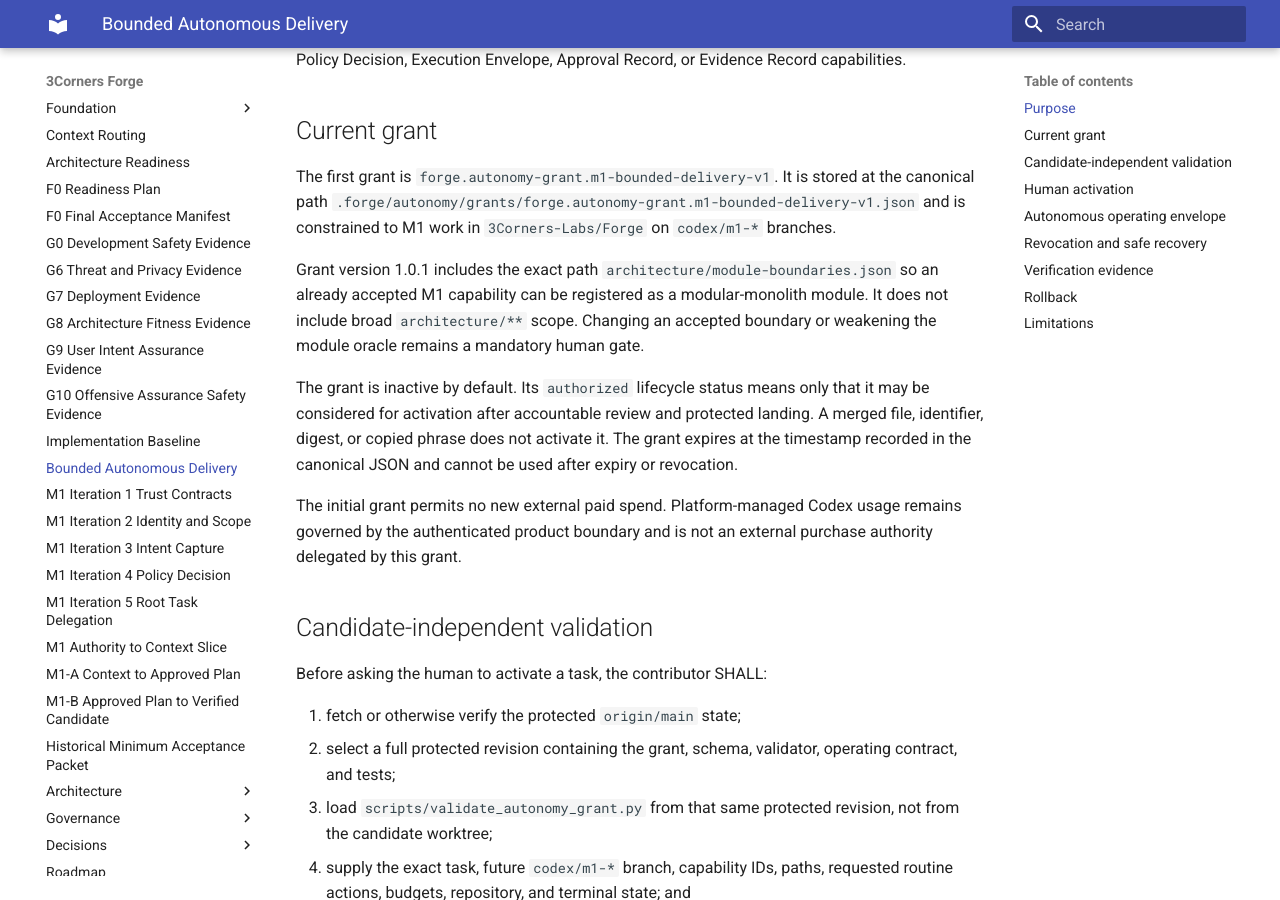
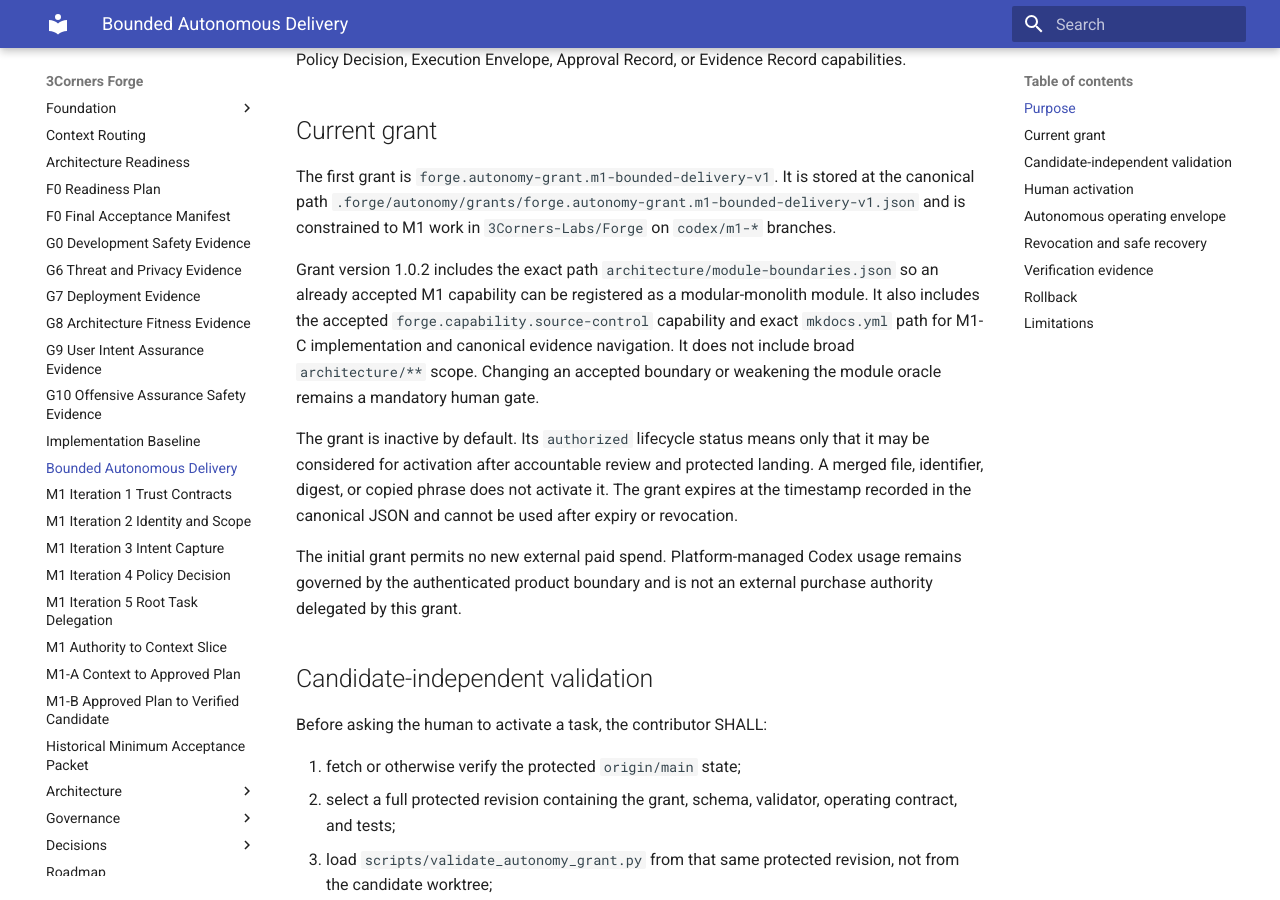
Before and after one commit to 3Corners-Labs/Forge, an MkDocs documentation site: the page built from docs/governance/bounded-autonomous-delivery.md, in a window 1280 px wide and 900 px high, scrolled down 393 px. Built offline with MkDocs 1.6.1 and Material for MkDocs 9.7.7, drawn with Linux system fonts in a browser that asks for light colours.

Commit message:
Authorize Source Control in bounded M1 grant (#29)

```diff
--- a/docs/governance/bounded-autonomous-delivery.md
+++ b/docs/governance/bounded-autonomous-delivery.md
@@ -22,11 +22,13 @@
 path `.forge/autonomy/grants/forge.autonomy-grant.m1-bounded-delivery-v1.json`
 and is constrained to M1 work in `3Corners-Labs/Forge` on `codex/m1-*` branches.
 
-Grant version 1.0.1 includes the exact path
+Grant version 1.0.2 includes the exact path
 `architecture/module-boundaries.json` so an already accepted M1 capability can
-be registered as a modular-monolith module. It does not include broad
-`architecture/**` scope. Changing an accepted boundary or weakening the module
-oracle remains a mandatory human gate.
+be registered as a modular-monolith module. It also includes the accepted
+`forge.capability.source-control` capability and exact `mkdocs.yml` path for
+M1-C implementation and canonical evidence navigation. It does not include
+broad `architecture/**` scope. Changing an accepted boundary or weakening the
+module oracle remains a mandatory human gate.
 
 The grant is inactive by default. Its `authorized` lifecycle status means only
 that it may be considered for activation after accountable review and protected
```
Also changed, not shown: 2 other files.
